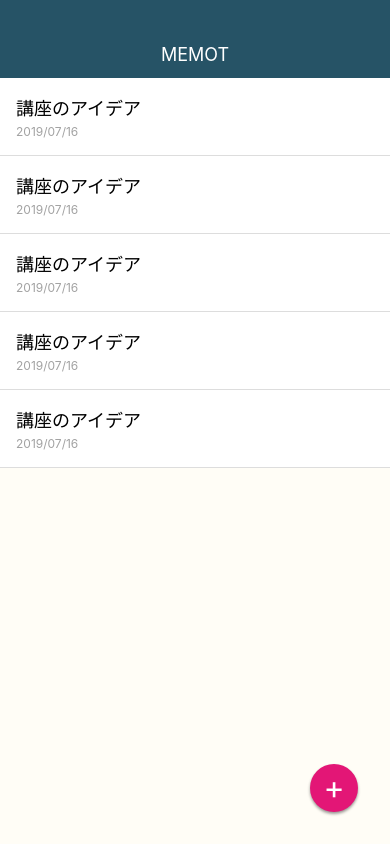
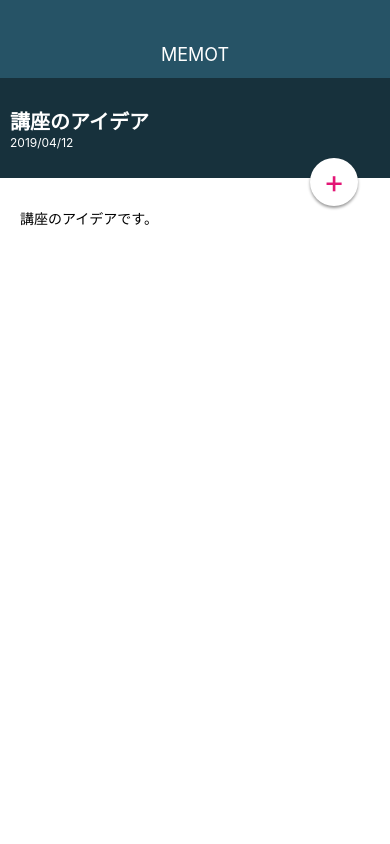
Before and after one commit to k2font/generalApp, a React Native app: screen / in a window 390 px wide. Built offline with nearby package versions, Linux system fonts and the light colour scheme.

Commit message:
Style MemoListScreen

```diff
--- a/App.js
+++ b/App.js
@@ -2,13 +2,13 @@
 import { StyleSheet, View } from 'react-native';
 
 import Appbar from './src/components/Appbar';
-import MemoListScreen from './src/screens/MemoListScreen';
+import MemoDetailScreen from './src/screens/MemoDetailScreen';
 
 export default function App() {
   return (
     <View style={styles.container}>
       <Appbar />
-      <MemoListScreen />
+      <MemoDetailScreen />
     </View>
   );
 }
--- a/src/elements/CircleButton.js
+++ b/src/elements/CircleButton.js
@@ -3,9 +3,19 @@
 
 class CircleButton extends React.Component {
   render() {
+    const { style, color } = this.props;
+
+    let bgColor = '#E31676';
+    let textColor = 'white';
+
+    if (color === 'white') {
+      bgColor = 'white';
+      textColor = '#E31676'
+    }
+
     return (
-      <View style={styles.circleButton}>
-        <Text style={styles.circleButtonTitle}>
+      <View style={[styles.circleButton, style, { backgroundColor: bgColor }]}>
+        <Text style={[styles.circleButtonTitle, { color: textColor }]}>
           { this.props.children }
         </Text>
       </View>
@@ -20,7 +30,6 @@
     right: 32,
     width: 48,
     height: 48,
-    backgroundColor: '#E31676',
     borderRadius: 50,
     justifyContent: 'center',
     alignItems: 'center',
@@ -33,7 +42,6 @@
   circleButtonTitle: {
     fontSize: 32,
     lineHeight: 34,
-    color: '#fff',
   },
 });
 
--- /dev/null
+++ b/src/screens/MemoDetailScreen.js
@@ -0,0 +1,68 @@
+import React from 'react';
+import { StyleSheet, View, Text } from 'react-native';
+
+import CircleButton from '../elements/CircleButton'
+
+class MemoDetailScreen extends React.Component {
+  render() {
+    return (
+      <View style={styles.container}>
+        <View>
+          <View style={styles.memoHeader}>
+            <View>
+              <Text style={styles.memoHeaderTitle}>講座のアイデア</Text>
+              <Text style={styles.memoHeaderDate}>2019/04/12</Text>
+            </View>
+          </View>
+        </View>
+
+        <View style={styles.memoContent}>
+          <Text>
+            講座のアイデアです。
+          </Text>
+        </View>
+
+        <CircleButton color="white" style={styles.editButton}>+</CircleButton>
+      </View>
+    );
+  }
+}
+
+const styles = StyleSheet.create({
+  container: {
+    flex: 1,
+    width: '100%',
+  },
+
+  memoHeader: {
+    height: 100,
+    backgroundColor: '#17313C',
+    justifyContent: 'center',
+    padding: 10,
+  },
+
+  memoHeaderTitle: {
+    fontSize: 20,
+    fontWeight: 'bold',
+    color: 'white',
+  },
+
+  memoHeaderDate: {
+    fontSize: 12,
+    color: 'white',
+  },
+
+  memoContent: {
+    paddingTop: 30,
+    paddingLeft: 20,
+    paddingRight: 20,
+    backgroundColor: 'white',
+    flex: 1,
+  },
+
+  editButton: {
+    top: 80,
+  },
+});
+
+export default MemoDetailScreen;
```
